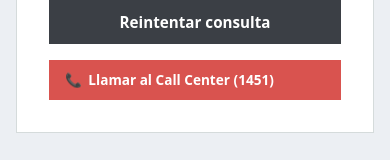
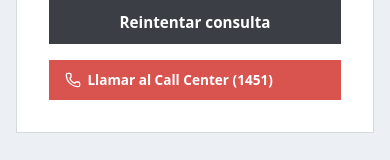
Before and after one commit to sgrai-uach/web, a Next.js app: page /seguimiento/1 in a window 390 px wide. Shown: the part 551-711 px from the top of the page. Built offline with nearby package versions, Linux system fonts and the light colour scheme; no server answers; what openapi-fetch would draw is missing.

Commit message:
style(informante): reemplazar emoji con icono Phone en SeguimientoErrorCard

```diff
--- a/src/components/seguimiento/SeguimientoErrorCard.tsx
+++ b/src/components/seguimiento/SeguimientoErrorCard.tsx
@@ -2,6 +2,7 @@
 
 import React from 'react';
 import Link from 'next/link';
+import { Phone } from 'lucide-react';
 import styles from '@/styles/seguimiento.module.css';
 
 interface SeguimientoErrorCardProps {
@@ -44,7 +45,7 @@ export const SeguimientoErrorCard: React.FC<SeguimientoErrorCardProps> = ({
           className={styles.emergencyCallBtn}
           aria-label={`Llamar a la central de emergencias municipal al número ${emergencyPhone}`}
         >
-          <span>📞</span>
+          <Phone size={16} aria-hidden="true" />
           <span>Llamar al Call Center ({emergencyPhone})</span>
         </a>
       </div>
```
